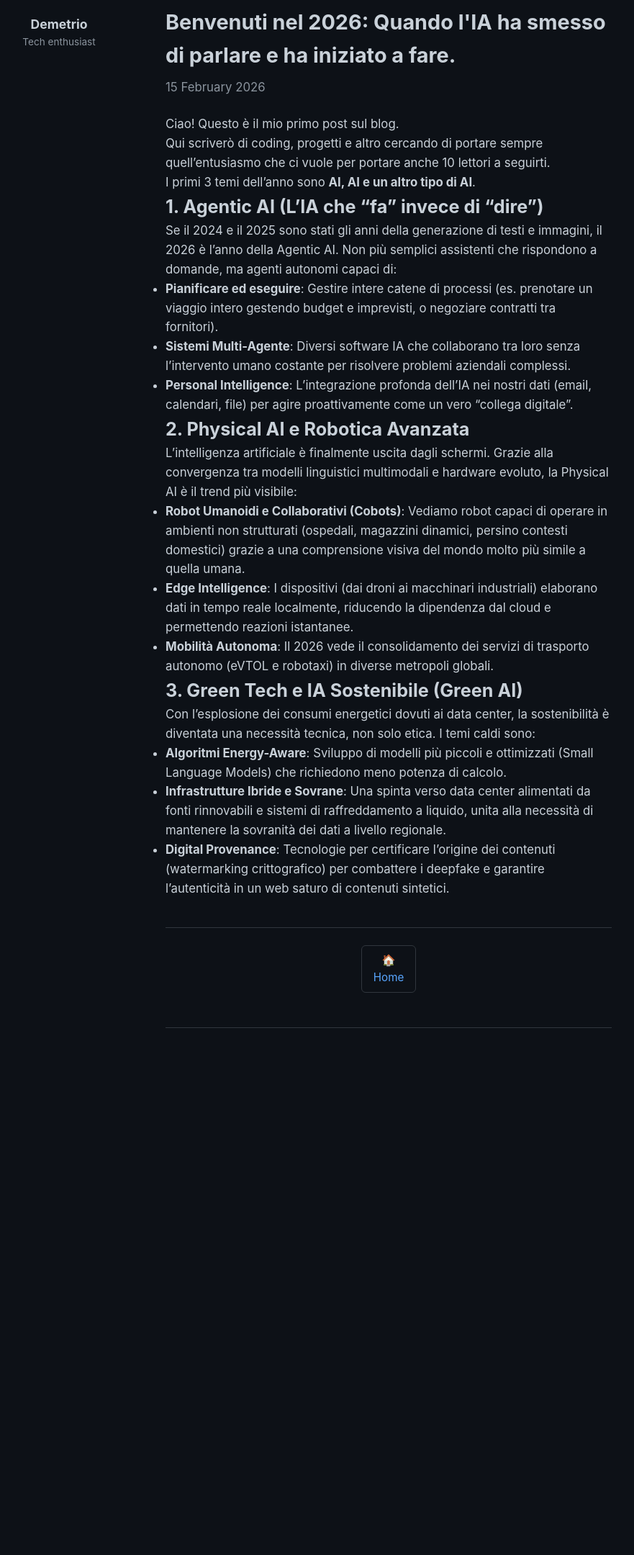
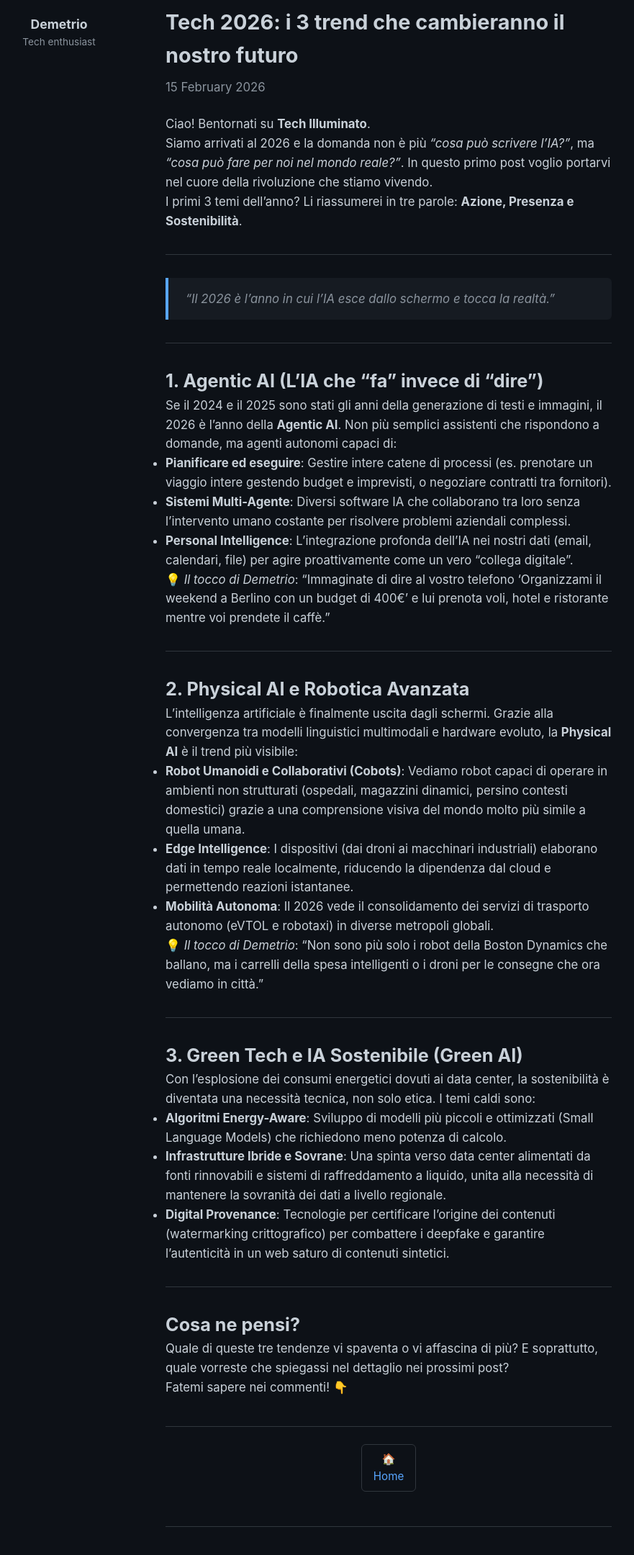
Before and after one commit to DemPago/DemPago.github.io, a Jekyll site: the page built from _posts/2026-02-15-primo-post.md, in a window 1280 px wide, cut to the strip 186-2363 px from the top of the page. Shown: the top 2160 px of the strip at 72% size, without its empty margins (224-1105 px from the left). Built offline with Jekyll 4.4.1, drawn with Linux system fonts in a browser that asks for light colours; comment, search, counter and statistics services are not loaded; before the commit the page ends 1670 px from its top, so only the background shows below that.

Commit message:
Improve post with hook, examples, formatting and conclusion

```diff
--- a/_layouts/default.html
+++ b/_layouts/default.html
@@ -136,6 +136,22 @@
       font-size: 0.9em;
     }
 
+    .post-content blockquote {
+      border-left: 4px solid var(--accent);
+      padding: 1rem 1.5rem;
+      margin: 1.5rem 0;
+      background: var(--card);
+      border-radius: 0 6px 6px 0;
+      font-style: italic;
+      color: #8b949e;
+    }
+
+    .post-content hr {
+      border: none;
+      border-top: 1px solid var(--border);
+      margin: 2rem 0;
+    }
+
     .post-nav {
       border-top: 1px solid var(--border);
       padding-top: 1.5rem;
--- a/_posts/2026-02-15-primo-post.md
+++ b/_posts/2026-02-15-primo-post.md
@@ -1,30 +1,45 @@
 ---
 layout: post
-title: "Benvenuti nel 2026: Quando l'IA ha smesso di parlare e ha iniziato a fare."
+title: "Tech 2026: i 3 trend che cambieranno il nostro futuro"
 date: 2026-02-15
+description: "Scopri i 3 trend tech del 2026: Agentic AI, Physical AI e Green AI. Spiegati in modo semplice e chiaro."
 ---
 
-Ciao! Questo è il mio primo post sul blog.
+Ciao! Bentornati su **Tech Illuminato**.
 
-Qui scriverò di coding, progetti e altro cercando di portare sempre quell'entusiasmo che ci vuole per portare anche 10 lettori a seguirti.
+Siamo arrivati al 2026 e la domanda non è più *"cosa può scrivere l'IA?"*, ma *"cosa può fare per noi nel mondo reale?"*. In questo primo post voglio portarvi nel cuore della rivoluzione che stiamo vivendo.
 
-I primi 3 temi dell'anno sono **AI, AI e un altro tipo di AI**.
+I primi 3 temi dell'anno? Li riassumerei in tre parole: **Azione, Presenza e Sostenibilità**.
+
+---
+
+> "Il 2026 è l'anno in cui l'IA esce dallo schermo e tocca la realtà."
+
+---
 
 ## 1. Agentic AI (L'IA che "fa" invece di "dire")
 
-Se il 2024 e il 2025 sono stati gli anni della generazione di testi e immagini, il 2026 è l'anno della Agentic AI. Non più semplici assistenti che rispondono a domande, ma agenti autonomi capaci di:
+Se il 2024 e il 2025 sono stati gli anni della generazione di testi e immagini, il 2026 è l'anno della **Agentic AI**. Non più semplici assistenti che rispondono a domande, ma agenti autonomi capaci di:
 
-- **Pianificare ed eseguire**: Gestire intere catene di processi (es. prenotare un viaggio intero gestendo budget e imprevisti, o negoziare contratti tra fornitori).
+- **Pianificare ed eseguire**: Gestire intere catene di processi (es. prenotare un viaggio intere gestendo budget e imprevisti, o negoziare contratti tra fornitori).
 - **Sistemi Multi-Agente**: Diversi software IA che collaborano tra loro senza l'intervento umano costante per risolvere problemi aziendali complessi.
 - **Personal Intelligence**: L'integrazione profonda dell'IA nei nostri dati (email, calendari, file) per agire proattivamente come un vero "collega digitale".
 
+💡 *Il tocco di Demetrio*: "Immaginate di dire al vostro telefono 'Organizzami il weekend a Berlino con un budget di 400€' e lui prenota voli, hotel e ristorante mentre voi prendete il caffè."
+
+---
+
 ## 2. Physical AI e Robotica Avanzata
 
-L'intelligenza artificiale è finalmente uscita dagli schermi. Grazie alla convergenza tra modelli linguistici multimodali e hardware evoluto, la Physical AI è il trend più visibile:
+L'intelligenza artificiale è finalmente uscita dagli schermi. Grazie alla convergenza tra modelli linguistici multimodali e hardware evoluto, la **Physical AI** è il trend più visibile:
 
 - **Robot Umanoidi e Collaborativi (Cobots)**: Vediamo robot capaci di operare in ambienti non strutturati (ospedali, magazzini dinamici, persino contesti domestici) grazie a una comprensione visiva del mondo molto più simile a quella umana.
 - **Edge Intelligence**: I dispositivi (dai droni ai macchinari industriali) elaborano dati in tempo reale localmente, riducendo la dipendenza dal cloud e permettendo reazioni istantanee.
 - **Mobilità Autonoma**: Il 2026 vede il consolidamento dei servizi di trasporto autonomo (eVTOL e robotaxi) in diverse metropoli globali.
+
+💡 *Il tocco di Demetrio*: "Non sono più solo i robot della Boston Dynamics che ballano, ma i carrelli della spesa intelligenti o i droni per le consegne che ora vediamo in città."
+
+---
 
 ## 3. Green Tech e IA Sostenibile (Green AI)
 
@@ -33,3 +48,11 @@ Con l'esplosione dei consumi energetici dovuti ai data center, la sostenibilità
 - **Algoritmi Energy-Aware**: Sviluppo di modelli più piccoli e ottimizzati (Small Language Models) che richiedono meno potenza di calcolo.
 - **Infrastrutture Ibride e Sovrane**: Una spinta verso data center alimentati da fonti rinnovabili e sistemi di raffreddamento a liquido, unita alla necessità di mantenere la sovranità dei dati a livello regionale.
 - **Digital Provenance**: Tecnologie per certificare l'origine dei contenuti (watermarking crittografico) per combattere i deepfake e garantire l'autenticità in un web saturo di contenuti sintetici.
+
+---
+
+## Cosa ne pensi?
+
+Quale di queste tre tendenze vi spaventa o vi affascina di più? E soprattutto, quale vorreste che spiegassi nel dettaglio nei prossimi post?
+
+Fatemi sapere nei commenti! 👇
```
